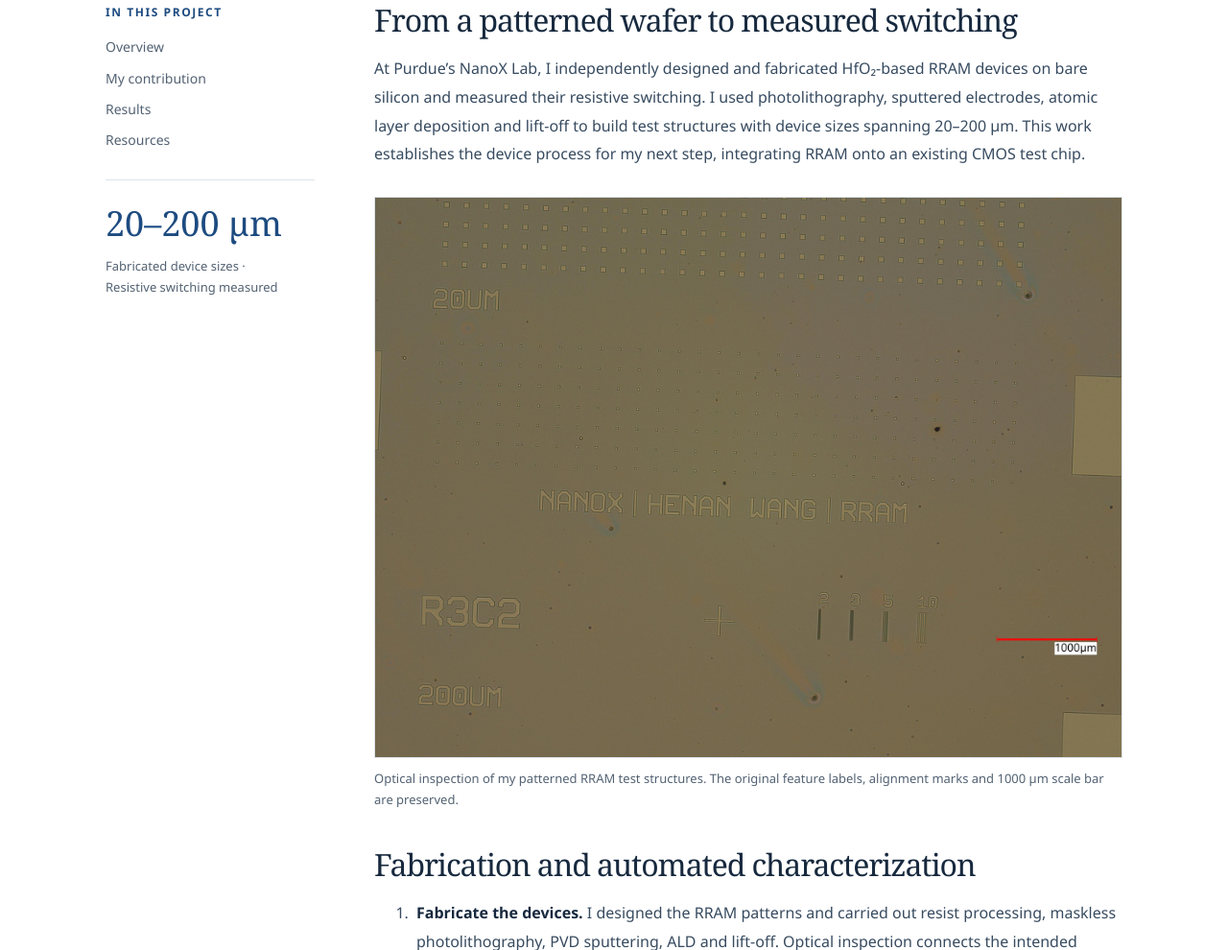
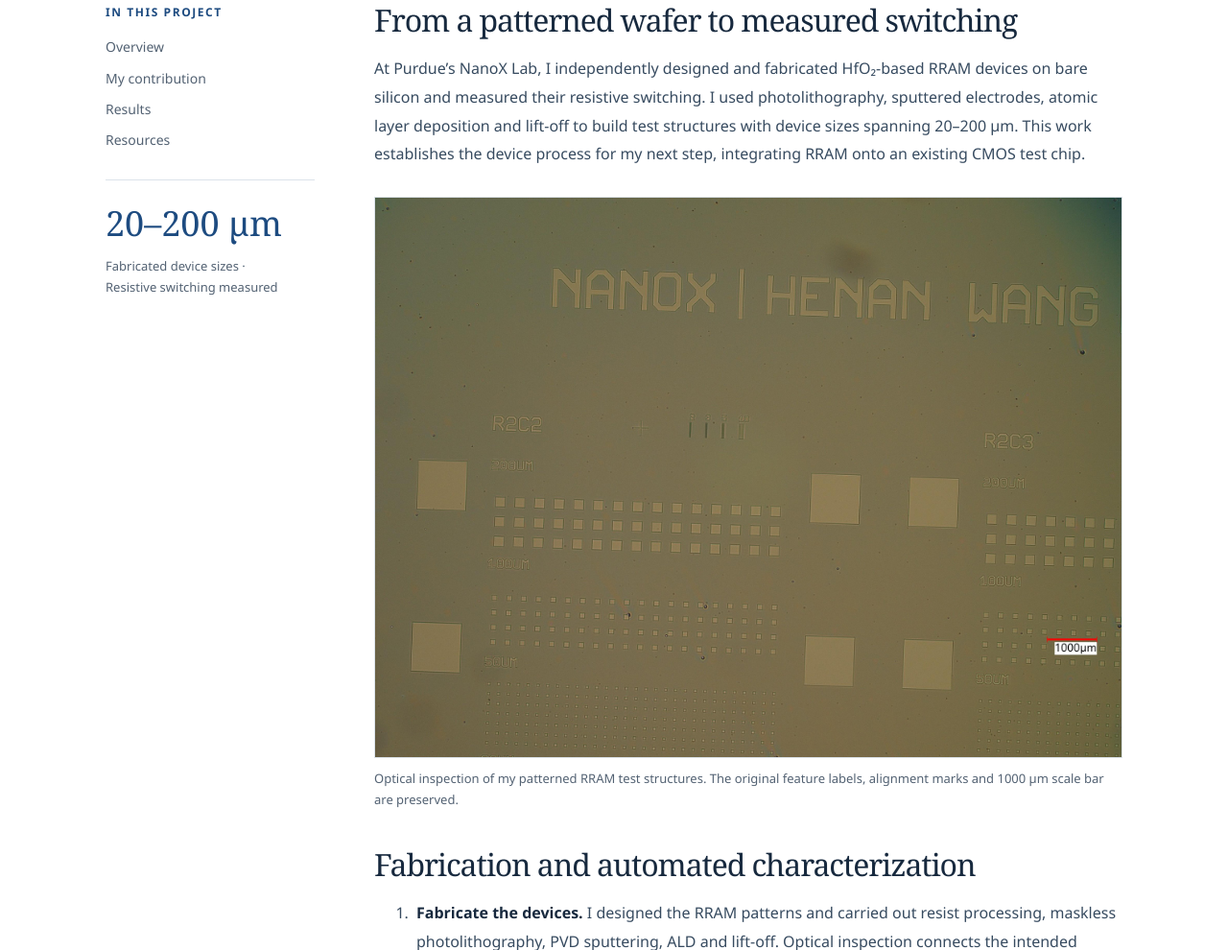
Before and after one commit to Yukino0906/Yukino0906.github.io, a plain HTML site: page research/cmos-characterization/index.html in a window 1280 px wide. Shown: the part 590-1580 px from the top of the page at 96% size. Drawn offline with Linux system fonts and the light colour scheme.

Commit message:
Use the clearer RRAM micrograph with name inscription

```diff
--- a/research/cmos-characterization/index.html
+++ b/research/cmos-characterization/index.html
@@ -10,7 +10,7 @@
 <main id="main"><div class="page-width"><section class="project-intro"><a class="back-link" href="../">← All research</a><p class="eyebrow">Device fabrication · Electrical test</p><h1>RRAM fabrication, electrical test and CMOS+X integration</h1><p class="project-deck">I independently fabricated RRAM devices on bare silicon and measured resistive switching. I am preparing BEOL integration onto a CMOS test chip and exploring a self-learning 1T1R network.</p><div class="project-meta"><span class="project-role">Independent</span><span>NanoX Lab · Purdue University</span><span>RRAM fabricated and tested · BEOL integration in preparation</span></div></section><div class="article-layout"><aside class="article-aside"><p class="eyebrow">In this project</p><nav aria-label="On this page"><a href="#overview">Overview</a><a href="#contribution">My contribution</a><a href="#results">Results</a><a href="#resources">Resources</a></nav><div class="aside-metric"><strong>20–200 μm</strong><span>Fabricated device sizes · Resistive switching measured</span></div></aside><article class="prose"><h2 id="overview">From a patterned wafer to measured switching</h2>
 
 <p>At Purdue’s NanoX Lab, I independently designed and fabricated HfO₂-based RRAM devices on bare silicon and measured their resistive switching. I used photolithography, sputtered electrodes, atomic layer deposition and lift-off to build test structures with device sizes spanning 20–200 μm. This work establishes the device process for my next step, integrating RRAM onto an existing CMOS test chip.</p>
-<figure><a href="../../assets/cmos-rram-patterned-array.jpg" target="_blank" rel="noopener"><img src="../../assets/cmos-rram-patterned-array.jpg" alt="Optical micrograph of patterned RRAM test structures, alignment features and the inscription NanoX, Henan Wang, RRAM, with a 1000 micrometer scale bar." width="1920" height="1440" loading="lazy"></a><figcaption>Optical inspection of my patterned RRAM test structures. The original feature labels, alignment marks and 1000 μm scale bar are preserved.</figcaption></figure>
+<figure><a href="../../assets/cmos-rram-name-detail.jpg" target="_blank" rel="noopener"><img src="../../assets/cmos-rram-name-detail.jpg" alt="Optical micrograph of patterned RRAM test structures, alignment features and the inscription NanoX, Henan Wang, with a 1000 micrometer scale bar." width="1920" height="1440" loading="lazy"></a><figcaption>Optical inspection of my patterned RRAM test structures. The original feature labels, alignment marks and 1000 μm scale bar are preserved.</figcaption></figure>
 
 <h2 id="contribution">Fabrication and automated characterization</h2>
 
```
Also changed, not shown: index.html (+1 -1 lines), research/index.html (+1 -1 lines), assets/cmos-rram-name-detail.jpg (added), assets/cmos-rram-patterned-array.jpg (deleted).
